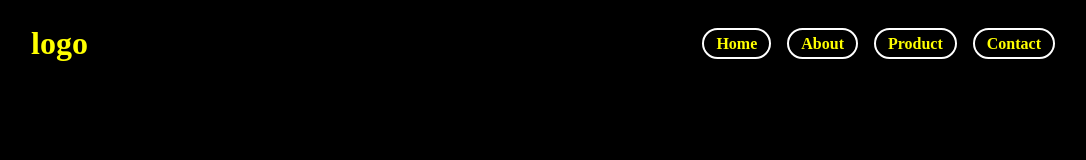
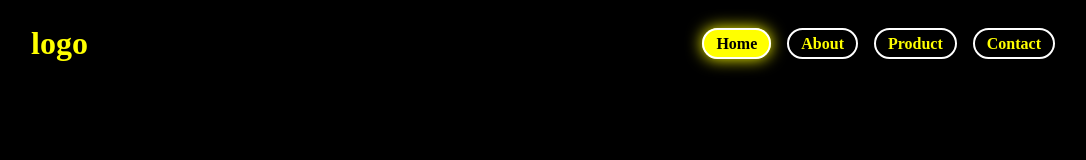
Before and after one commit to OscarNii/Parallex-Food-Web, a plain HTML site: page index.html in a window 1280 px wide. Shown: the whole page, without its empty margins (97-1183 px from the left). Drawn offline with Linux system fonts and the light colour scheme.

Commit message:
This commit changes the color of the active navigation list item to yellow and black, and adds a box shadow.

```diff
--- a/app.css
+++ b/app.css
@@ -67,8 +67,8 @@ transition: all .3s ease-in;
 
 }
 
-.navlist li a:hover{
+.navlist li a:hover, .navlist li a.Active{
     box-shadow: 0 0 1rem yellow;
     background: yellow;
-    color: white;
+    color: black;
 }
--- a/index.html
+++ b/index.html
@@ -12,7 +12,7 @@
 		<header>
 			<a href="#" class="logo">logo</a>
 			<ul class="navlist">
-				<li><a href="#home">Home</a></li>
+				<li><a href="#home" class="Active">Home</a></li>
 				<li><a href="#about">About</a></li>
 				<li><a href="#product">Product</a></li>
 				<li><a href="#contact">Contact</a></li>
```
